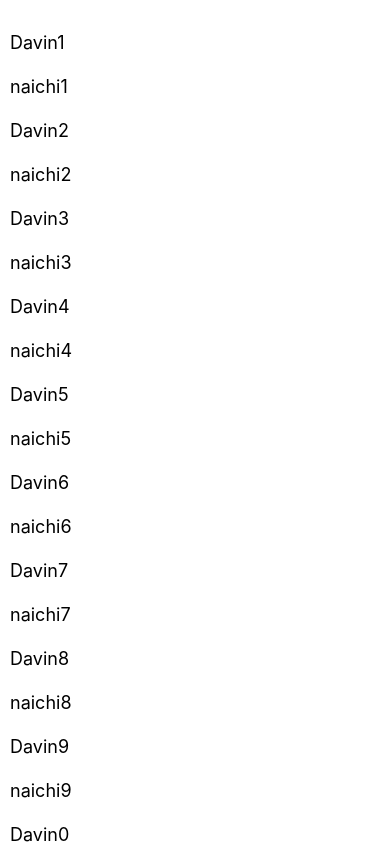
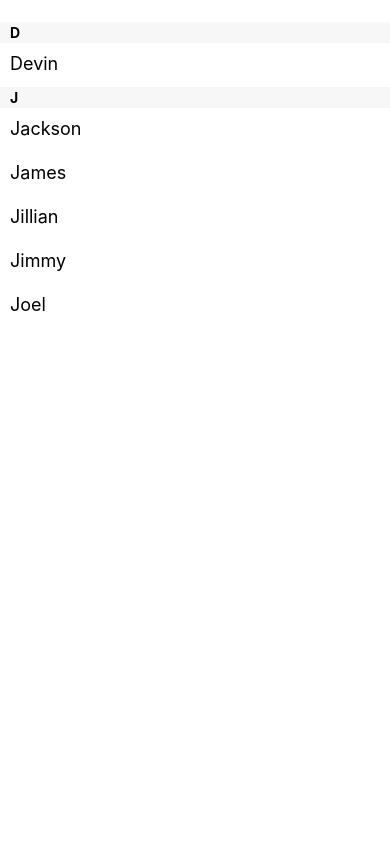
Before and after one commit to naichilab/react-native-first-sample-project, a React Native app: screen / in a window 390 px wide. Built offline with nearby package versions, Linux system fonts and the light colour scheme.

Commit message:
simple section list

```diff
--- a/App.js
+++ b/App.js
@@ -1,42 +1,20 @@
 import React, {Component} from 'react';
 import {
-    AppRegistry, FlatList, StyleSheet, Text, View
+    AppRegistry, SectionList, StyleSheet, Text, View
 } from 'react-native';
 
-export default class IScrolledDownAndWhatHappenedNextShockedMe extends Component {
+export default class SectionListBasics extends Component {
     render() {
         return (
             <View style={styles.container}>
-                <FlatList
-                    data={[
-                        {key: 'Davin1'},
-                        {key: 'naichi1'},
-                        {key: 'Davin2'},
-                        {key: 'naichi2'},
-                        {key: 'Davin3'},
-                        {key: 'naichi3'},
-                        {key: 'Davin4'},
-                        {key: 'naichi4'},
-                        {key: 'Davin5'},
-                        {key: 'naichi5'},
-                        {key: 'Davin6'},
-                        {key: 'naichi6'},
-                        {key: 'Davin7'},
-                        {key: 'naichi7'},
-                        {key: 'Davin8'},
-                        {key: 'naichi8'},
-                        {key: 'Davin9'},
-                        {key: 'naichi9'},
-                        {key: 'Davin0'},
-                        {key: 'naich0i'},
-                        {key: 'Davin11'},
-                        {key: 'naichi11'},
-                        {key: 'Davin12'},
-                        {key: 'naichi12'},
-                        {key: 'Davin13'},
-                        {key: 'naichi13'},
+                <SectionList
+                    sections={[
+                        {title: 'D', data: ['Devin']},
+                        {title: 'J', data: ['Jackson', 'James', 'Jillian', 'Jimmy', 'Joel']}
                     ]}
-                    renderItem={({item}) => <Text style={styles.item}>{item.key}</Text>}
+                    renderItem={({item}) => <Text style={styles.item}>{item}</Text>}
+                    renderSectionHeader={({section}) => <Text style={styles.sectionHeader}>{section.title}</Text>}
+                    keyExtractor={(item, index) => index}
                 />
             </View>
         );
@@ -48,6 +26,15 @@
         flex: 1,
         paddingTop: 22
     },
+    sectionHeader: {
+        paddingTop: 2,
+        paddingLeft: 10,
+        paddingRight: 10,
+        paddingBottom: 2,
+        fontSize: 14,
+        fontWeight: 'bold',
+        backgroundColor: 'rgba(247,247,247,1.0)',
+    },
     item: {
         padding: 10,
         fontSize: 18,
```
